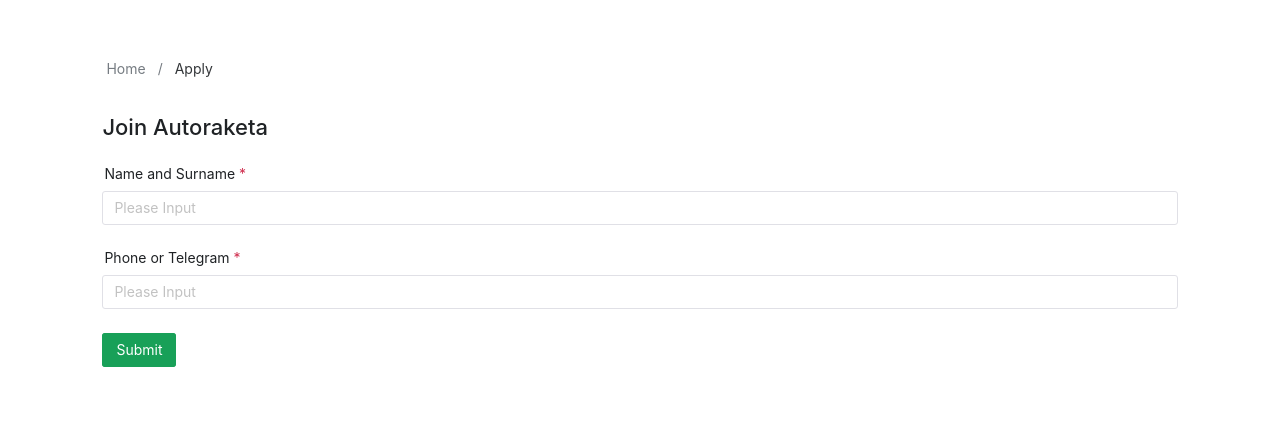
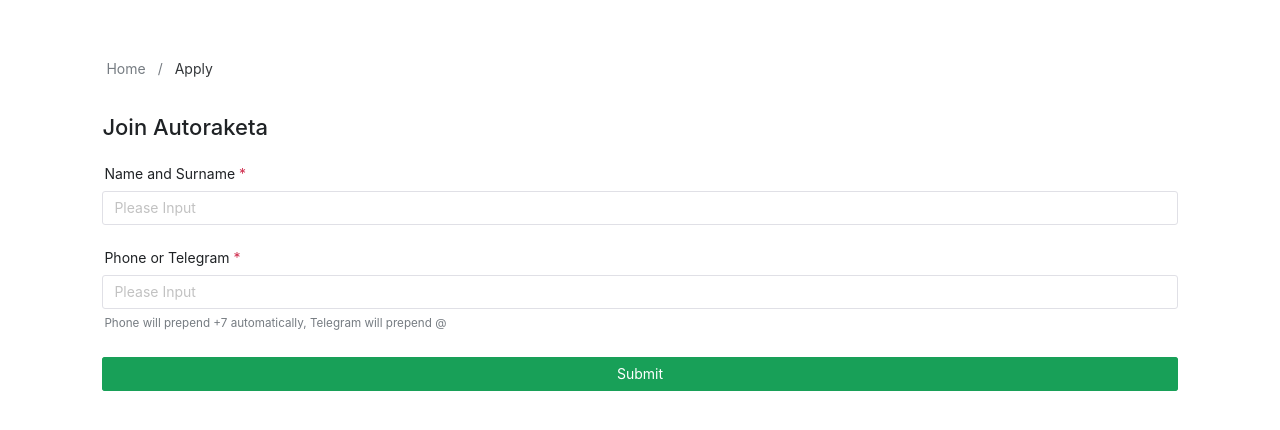
Before and after one commit to Valerij2000/avtoraketa-app, a Vue app: page /apply in a window 1280 px wide. Shown: the top 430 px of the page. Built offline with nearby package versions, Linux system fonts and the light colour scheme; no server answers.

Commit message:
updated rules and css

```diff
--- a/src/pages/Apply.vue
+++ b/src/pages/Apply.vue
@@ -3,16 +3,27 @@
     <Breadcrumbs :items="breadcrumbs" />
     <n-h2>Join Autoraketa</n-h2>
 
-    <n-form :model="form" :rules="rules" ref="formRef">
+    <n-form :model="form" :rules="rules" ref="formRef" class="form-apply">
       <n-form-item label="Name and Surname" path="name">
         <n-input v-model:value="form.name" />
       </n-form-item>
 
       <n-form-item label="Phone or Telegram" path="contact">
-        <n-input v-model:value="form.contact" />
+        <n-input v-model:value="form.contact" @input="formatContact" />
+
+        <template #feedback>
+          <small
+            >Phone will prepend +7 automatically, Telegram will prepend @</small
+          >
+        </template>
       </n-form-item>
 
-      <n-button type="primary" :loading="loading" @click="submit">
+      <n-button
+        type="primary"
+        :loading="loading"
+        @click="submit"
+        class="form-button"
+      >
         Submit
       </n-button>
     </n-form>
@@ -40,6 +51,31 @@
   contact: "",
 });
 
+function formatContact(value) {
+  if (!value) return;
+
+  // Remove spaces
+  value = value.replace(/\s+/g, "");
+
+  // If numeric only, phone number
+  if (/^\d+$/.test(value) && !value.startsWith("+7")) {
+    value = "+7" + value;
+  }
+
+  // If starts with +7 and more than 10 digits after +7
+  if (value.startsWith("+7")) {
+    const digits = value.slice(2, 12); // only take first 10 digits
+    value = "+7" + digits;
+  }
+
+  // If letters/numbers without @, prepend @
+  if (/^[a-zA-Z_]\w*$/.test(value) && !value.startsWith("@")) {
+    value = "@" + value;
+  }
+
+  form.contact = value;
+}
+
 const rules = {
   name: [
     {
@@ -51,16 +87,8 @@
   contact: [
     {
       required: true,
-      message:
-        "Enter a valid phone number starts with 7 or Telegram username with @",
+      message: "Enter a valid phone number (+7...) or Telegram username (@...)",
       trigger: ["blur", "input"],
-    },
-    {
-      validator(_, value) {
-        const phoneRegex = /^\+?\d{10,15}$/;
-        const telegramRegex = /^@[\w\d_]{4,}$/;
-        return phoneRegex.test(value) || telegramRegex.test(value);
-      },
     },
   ],
 };
@@ -86,3 +114,15 @@
   }
 }
 </script>
+
+<style scoped>
+.form-apply {
+  display: flex;
+  flex-direction: column;
+}
+
+.form-button {
+  display: flex;
+  margin-top: 3vmin;
+}
+</style>
```
